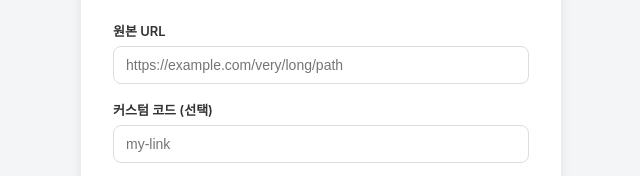
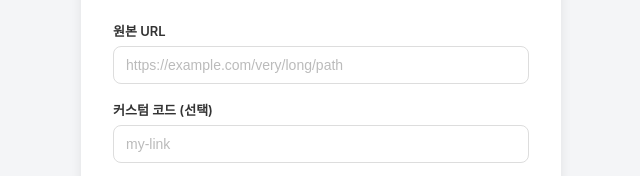
Before and after one commit to GGongsGit/kong-ShortUrl, a website: page public/index.html in a window 1280 px wide. Shown: the part 155-331 px from the top of the page, 319-959 px from the left. Drawn offline with Linux system fonts and the light colour scheme.

Commit message:
Lighten input placeholder text color
Co-Authored-By: Claude Sonnet 5 <noreply@anthropic.com>

```diff
--- a/public/index.html
+++ b/public/index.html
@@ -33,6 +33,7 @@
     font-size: 14px;
     margin-bottom: 16px;
   }
+  input::placeholder { color: #bbb; }
   button {
     width: 100%;
     padding: 12px;
```
